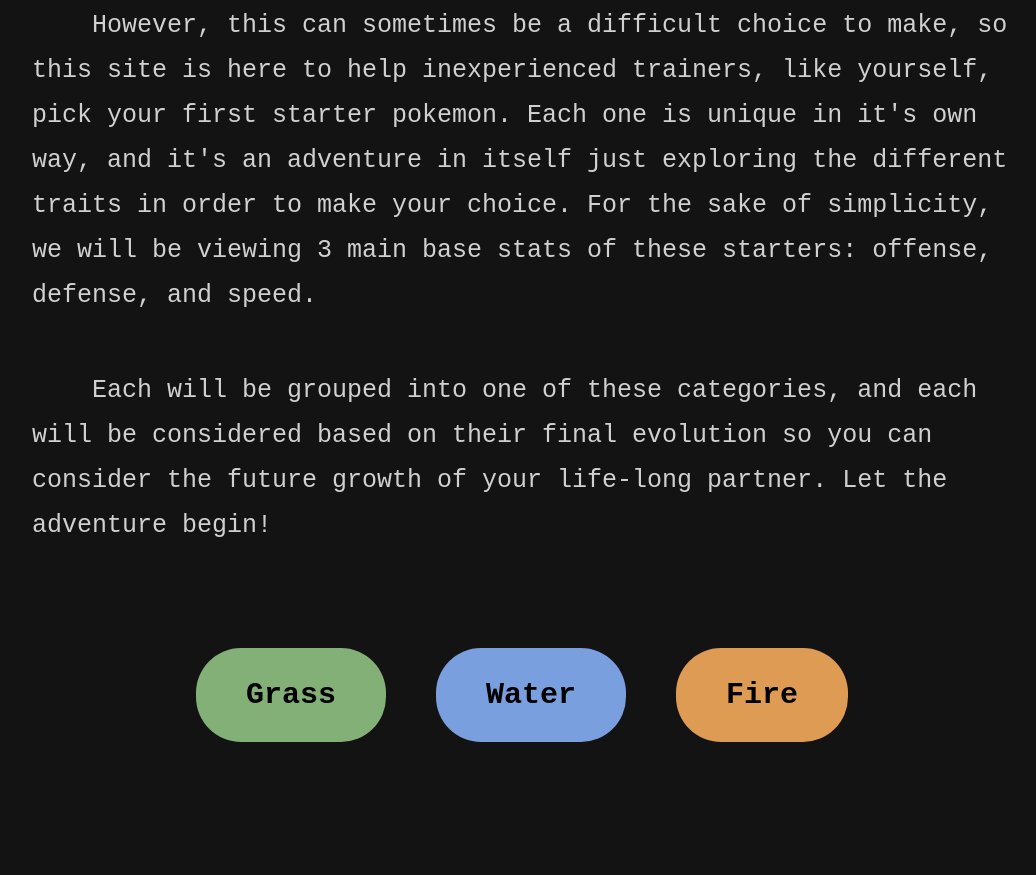
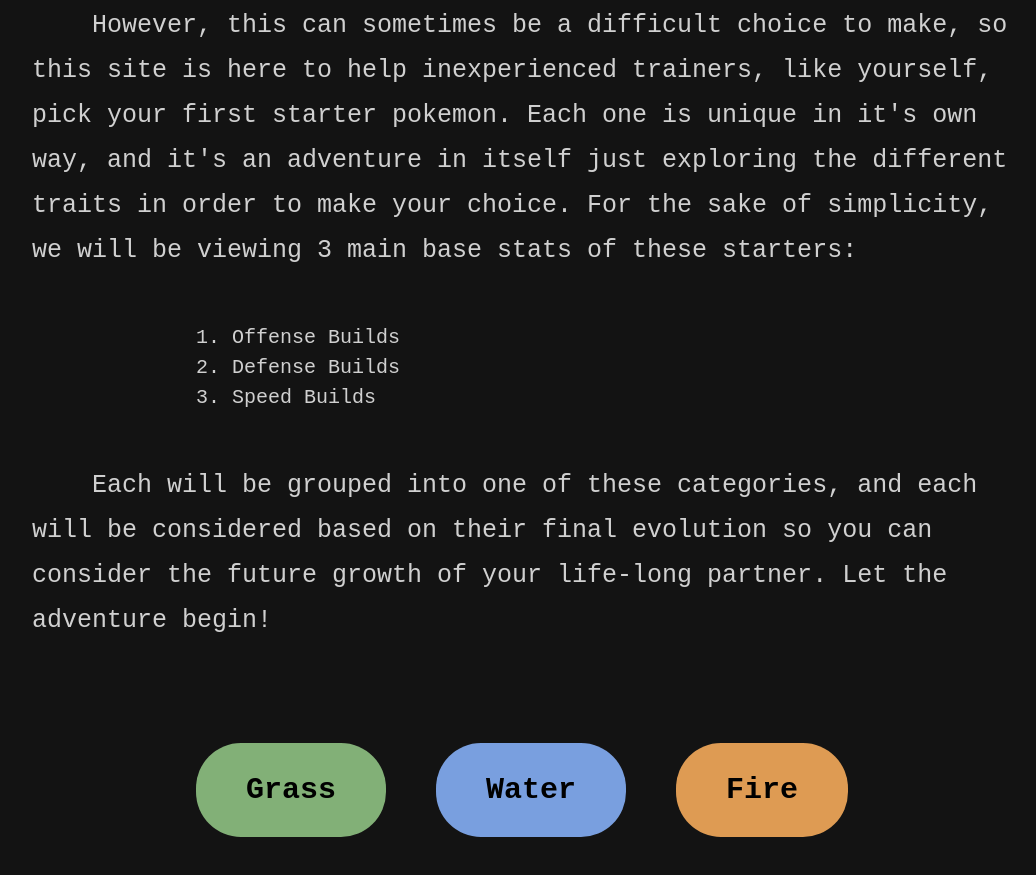
Before and after one commit to eewmercer/Pokemon-Picker-Website, a plain HTML site: page index.html in a window 1280 px wide. Shown: the part 741-1616 px from the top of the page, without its empty margins (118-1154 px from the left). Drawn offline with Linux system fonts and the light colour scheme.

Commit message:
Add ol tags

```diff
--- a/index.html
+++ b/index.html
@@ -29,8 +29,13 @@
                 to help inexperienced trainers, like yourself, pick your first starter pokemon. Each
                 one is unique in it's own way, and it's an adventure in itself just exploring the different
                 traits in order to make your choice. For the sake of simplicity, we will be viewing
-                3 main base stats of these starters: offense, defense, and speed.
+                3 main base stats of these starters:
             </p>
+            <ol>
+                <li>Offense Builds</li>
+                <li>Defense Builds</li>
+                <li>Speed Builds</li>
+            </ol>
             <p>&nbsp;&nbsp;&nbsp;&nbsp;Each will be grouped into one of these categories,
                 and each will be considered based on their final evolution so you can consider
                 the future growth of your life-long partner. Let the adventure begin!</p>
--- a/styles/stylesheet.css
+++ b/styles/stylesheet.css
@@ -18,6 +18,11 @@ header {
     margin-bottom: 100px;
     padding: 50px;
     background-color: white;
+
+    li {
+        list-style-type: none;
+        font-size: 45px;
+    }
 }
 
 main {
@@ -90,9 +95,10 @@ ul {
     gap: 75px;
 }
 
-li {
-    list-style-type: none;
-    font-size: 45px;
+ol {
+    margin-left: 200px;
+    font-size: 20px;
+    line-height: 1.5;
 }
 
 a {
```
